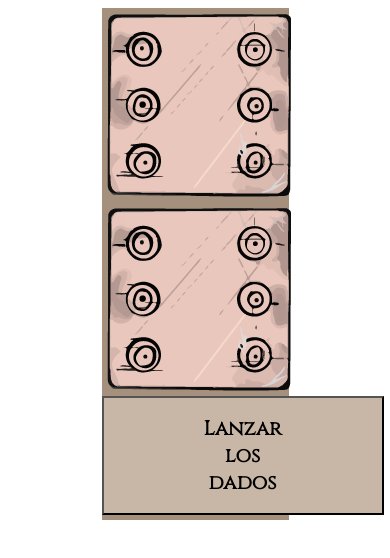
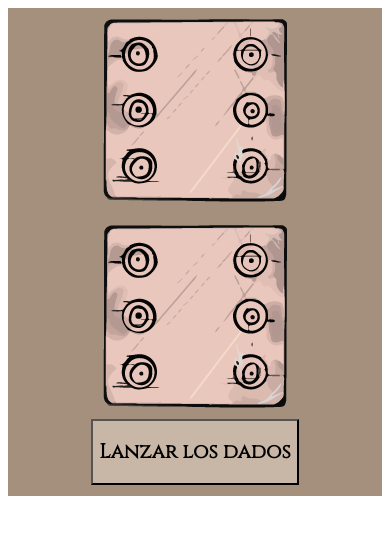
Before and after one commit to Hesures/codex-dice, a plain HTML site: page index.html in a window 390 px wide. Drawn offline with Linux system fonts and the light colour scheme.

Commit message:
Add @media for mobiles

```diff
--- a/css/styles.css
+++ b/css/styles.css
@@ -26,10 +26,15 @@ p {
 .dice-button {
     background-color: #C8B6A6;
     font-family: 'Segoe UI', Tahoma, Geneva, Verdana, sans-serif;
-    padding: 0 6.25rem;
-    margin-bottom: 3%;
+    margin: 0 auto 3%;
 }
 
 .dice-button:hover {
     background-color: #F1DEC9;
 }
+
+@media (max-width: 990px) {
+    .container {
+        width: 100%;
+    }
+}
```
